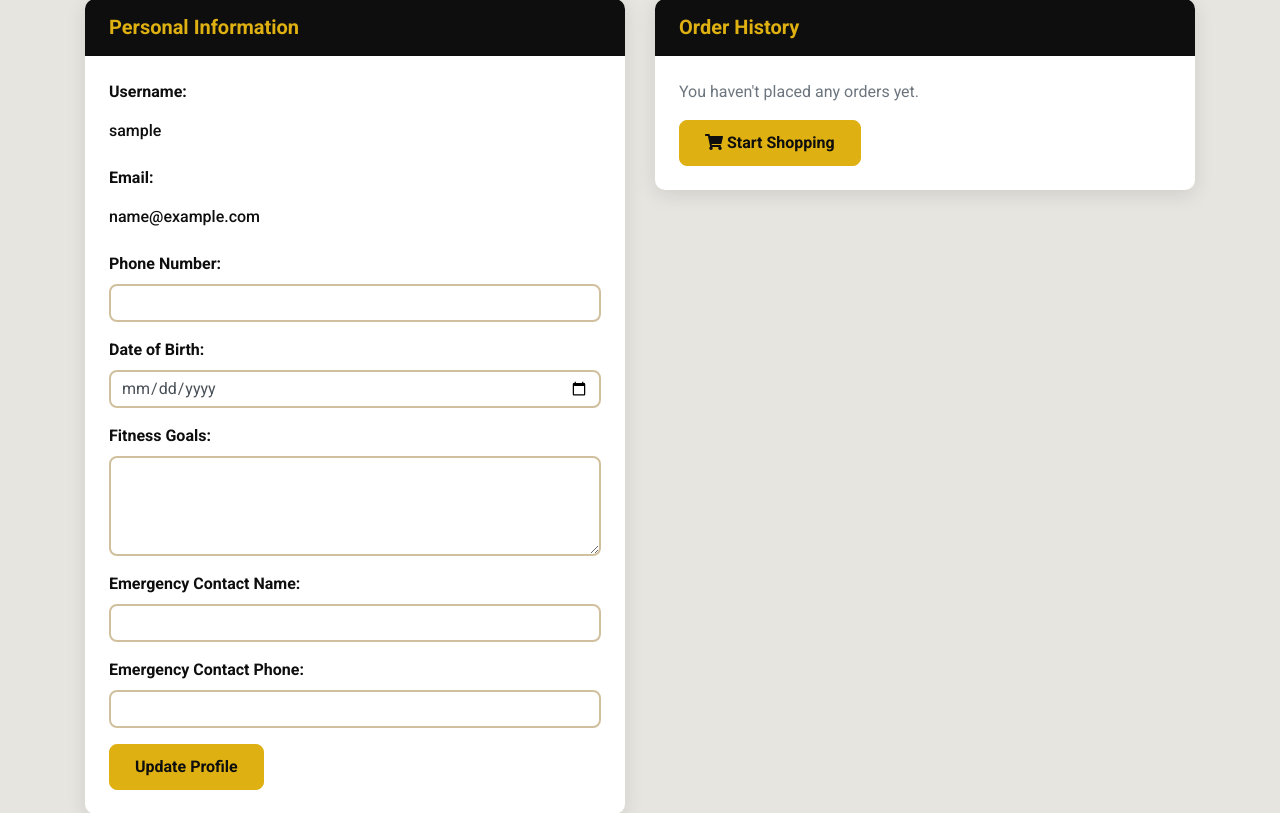
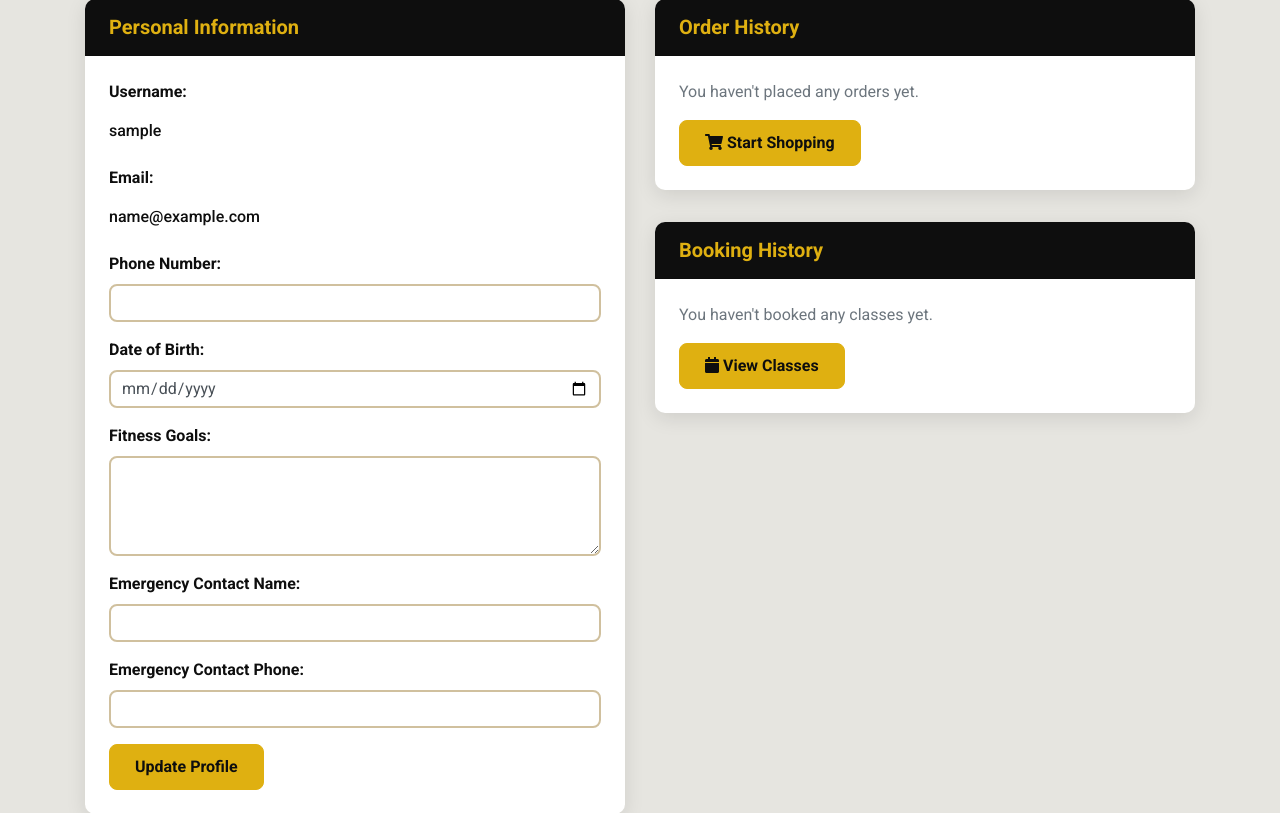
Before and after one commit to vsessvit/FitForge, a Django app: page /profile/ in a window 1280 px wide. Shown: the part 212-1025 px from the top of the page. Run offline with Django 3.2, Linux system fonts and the light colour scheme; the visitor is signed in with stand-in values (Sample User, id 1); data comes from the database, SQL or seed files in the repository.

Commit message:
Create booking history section

```diff
--- a/profiles/templates/profiles/profile.html
+++ b/profiles/templates/profiles/profile.html
@@ -100,6 +100,51 @@
                     {% endif %}
                 </div>
             </div>
+
+            <div class="card profile-card mt-4">
+                <div class="card-header">
+                    <h5 class="mb-0">Booking History</h5>
+                </div>
+                <div class="card-body">
+                    {% if bookings %}
+                    <div class="table-responsive">
+                        <table class="table table-sm table-borderless">
+                            <thead>
+                                <tr>
+                                    <th>Class</th>
+                                    <th>Date</th>
+                                    <th>Time</th>
+                                    <th>Status</th>
+                                </tr>
+                            </thead>
+                            <tbody>
+                                {% for booking in bookings %}
+                                <tr>
+                                    <td>{{ booking.class_schedule.fitness_class.name }}</td>
+                                    <td>{{ booking.class_schedule.date|date:"M d, Y" }}</td>
+                                    <td>{{ booking.class_schedule.start_time|time:"H:i" }}</td>
+                                    <td>
+                                        {% if booking.status == 'confirmed' %}
+                                        <span class="badge badge-success">Confirmed</span>
+                                        {% elif booking.status == 'cancelled' %}
+                                        <span class="badge badge-danger">Cancelled</span>
+                                        {% else %}
+                                        <span class="badge badge-warning">Pending</span>
+                                        {% endif %}
+                                    </td>
+                                </tr>
+                                {% endfor %}
+                            </tbody>
+                        </table>
+                    </div>
+                    {% else %}
+                    <p class="text-muted">You haven't booked any classes yet.</p>
+                    <a href="{% url 'all_classes' %}" class="btn btn-primary">
+                        <i class="fas fa-calendar"></i> View Classes
+                    </a>
+                    {% endif %}
+                </div>
+            </div>
         </div>
     </div>
 </div>
```
